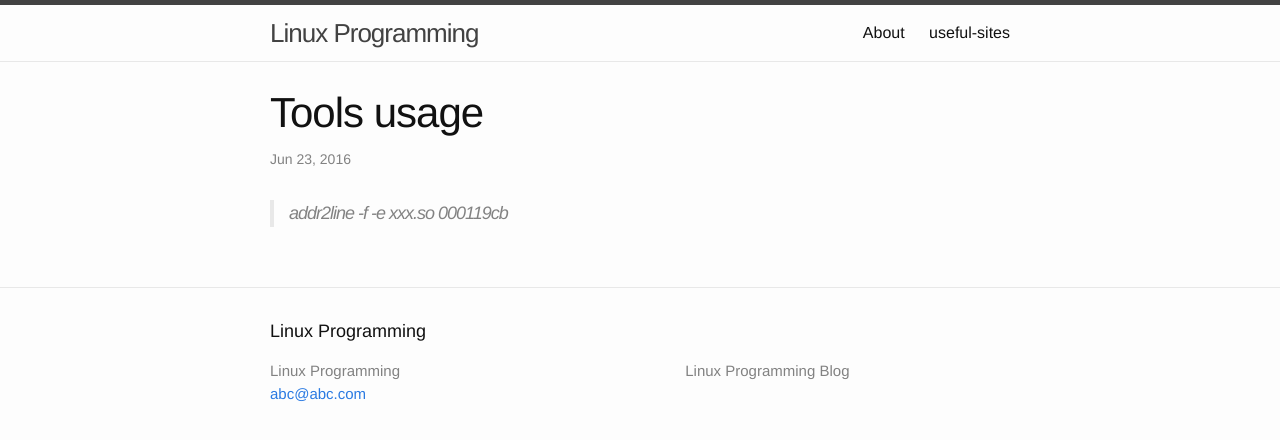
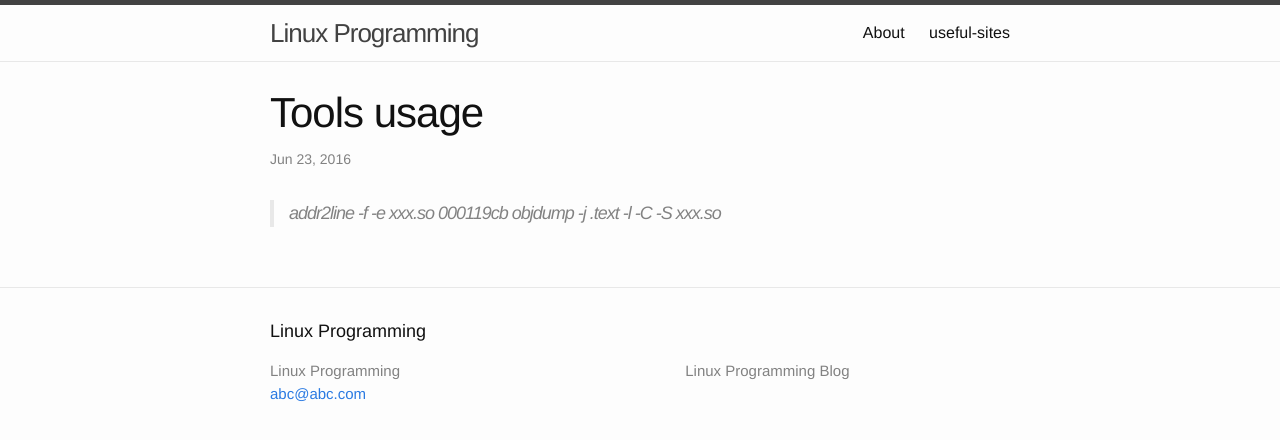
Before and after one commit to leedefu/pages, a Jekyll site: the page built from _posts/2016-06-23-useful-tool-usages.markdown, in a window 1280 px wide. Shown: the top 440 px of the page. Built offline with Jekyll 4.4.1, drawn with Linux system fonts in a browser that asks for light colours.

Commit message:
update tool usage

```diff
--- a/_posts/2016-06-23-useful-tool-usages.markdown
+++ b/_posts/2016-06-23-useful-tool-usages.markdown
@@ -6,3 +6,4 @@ categories: jekyll update
 ---
 
 >addr2line -f -e xxx.so 000119cb
+>objdump -j .text -l -C -S xxx.so
```
